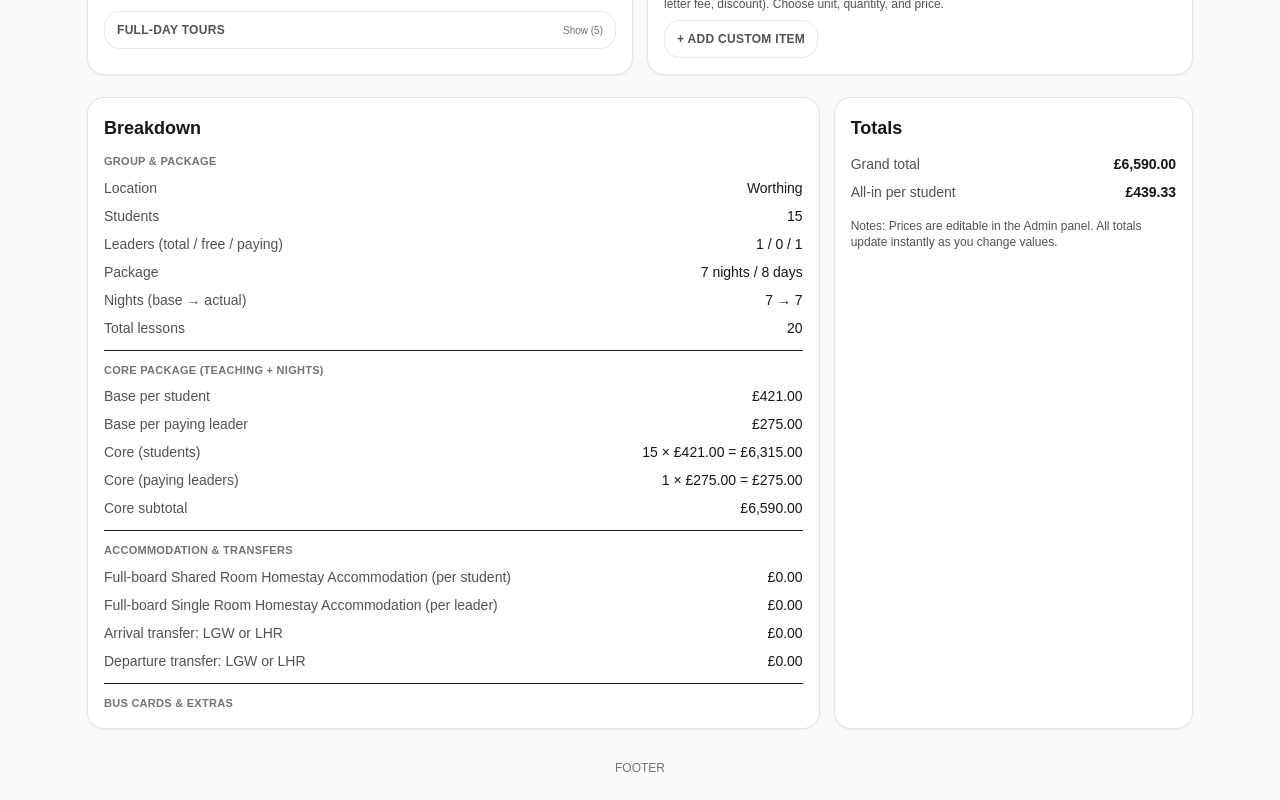
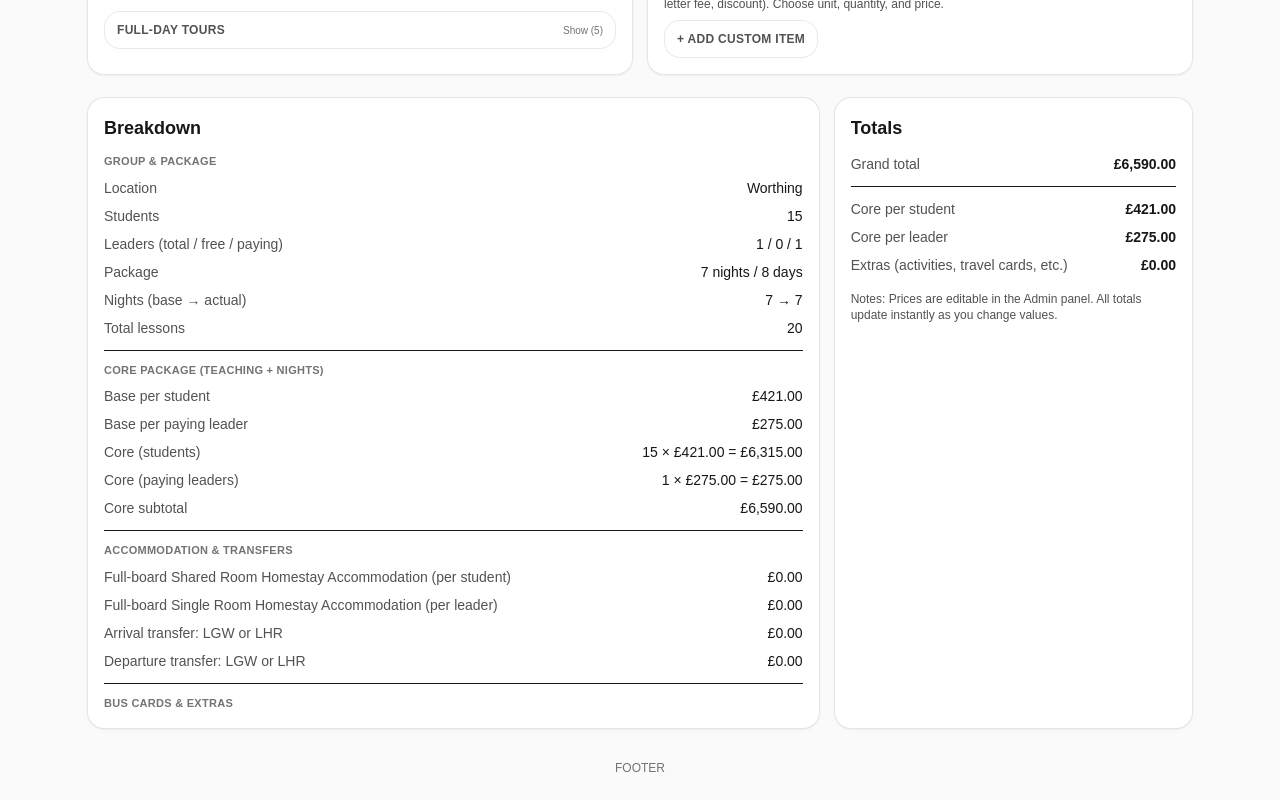
Before and after one commit to simonelebowski/group-quote, a Next.js app: page / in a window 1280 px wide. Shown: the part 751-1551 px from the top of the page. Built offline with nearby package versions, Linux system fonts and the light colour scheme.

Commit message:
total maybe done, thinking about the edit mode

```diff
--- a/src/components/ActivitySection.tsx
+++ b/src/components/ActivitySection.tsx
@@ -98,7 +98,10 @@ export default function ActivitySection({
                     }
                   >
                     <option value="group">Whole group</option>
+                    {/* <option value="students">Only students</option>
+                    <option value="leaders">Only leaders</option> */}
                     <option value="quantity">Specific quantity</option>
+                    <option value="flat">Flat</option>
                   </select>
 
                   {sel.enabled && sel.mode === "quantity" && (
--- a/src/components/Total.tsx
+++ b/src/components/Total.tsx
@@ -1,7 +1,14 @@
 import Card from "./Card"
 import Row from "./Row"
 
-export default function Total({fmt, pricing}) {
+type TotalProps = {
+  fmt: (value: number | null, currency: string) => string;
+  pricing: any; // ideally your PricingResult type
+};
+
+export default function Total({fmt, pricing}: TotalProps) {
+    const totalExtras = pricing.meta?.transferTotal + pricing?.activitiesTotal + pricing?.busCardsTotal + pricing?.customTotal
+
     return (
         <Card>
             <h2 className="mb-3 text-lg font-semibold">Totals</h2>
@@ -12,9 +19,27 @@ export default function Total({fmt, pricing}) {
                     value={fmt(pricing.grandTotal, pricing.currency)}
                     strong
                 />
-                <Row
+
+                <hr className="my-3" />
+
+                {/* <Row
                     label="All-in per student"
                     value={fmt(pricing.perStudentAllIn, pricing.currency)}
+                    strong
+                /> */}
+                <Row
+                    label="Core per student"
+                    value={fmt(pricing.perStudentCore, pricing.currency)}
+                    strong
+                />
+                <Row
+                    label="Core per leader"
+                    value={fmt(pricing.perLeaderCore, pricing.currency)}
+                    strong
+                />
+                <Row
+                    label="Extras (activities, travel cards, etc.)"
+                    value={fmt(totalExtras, pricing.currency)}
                     strong
                 />
             </div>
--- a/src/types/types.ts
+++ b/src/types/types.ts
@@ -29,7 +29,7 @@ export type Activity = {
 
 export type ActivityPick = {
   enabled: boolean;
-  mode: "group" | "quantity";
+  mode: "group" | "quantity" | "flat" | "students" | "leaders";
   count: number;
 };
 
```
Also changed, not shown: src/app/page.tsx (+0 -21 lines).
